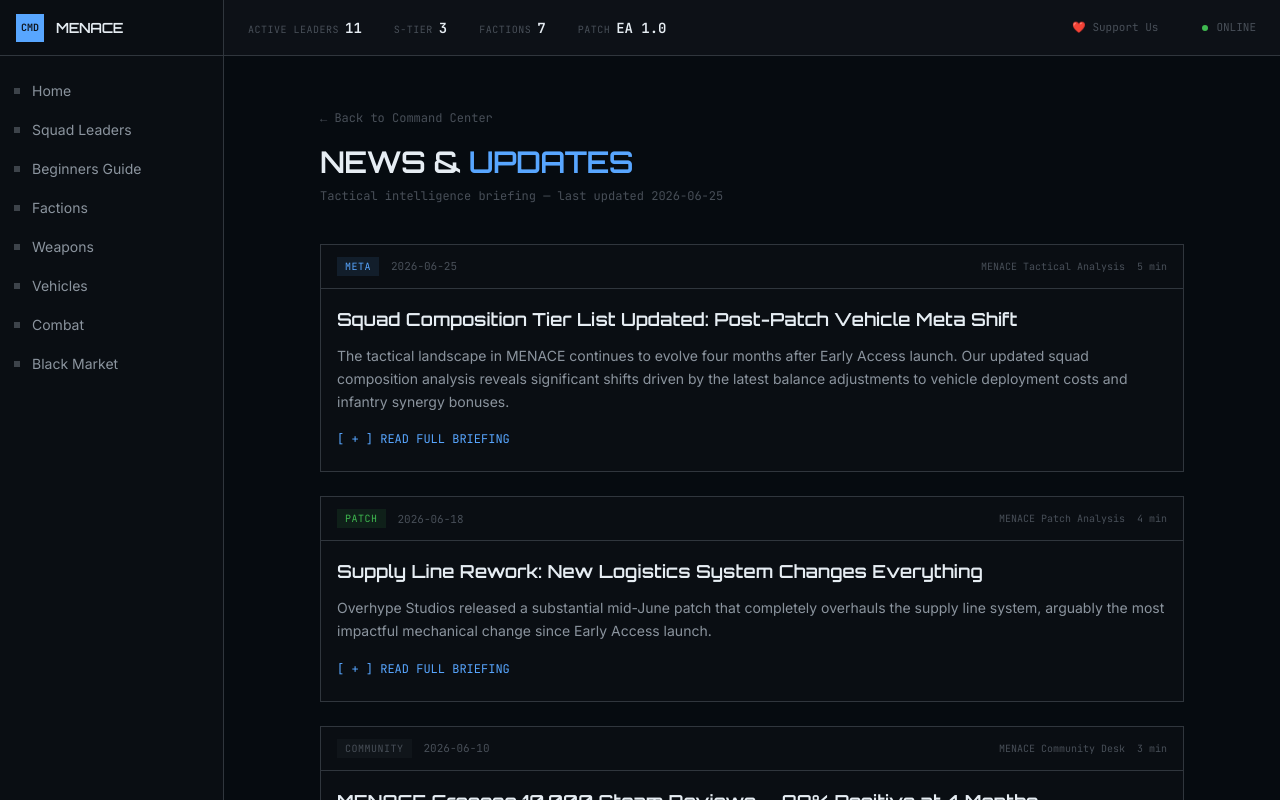
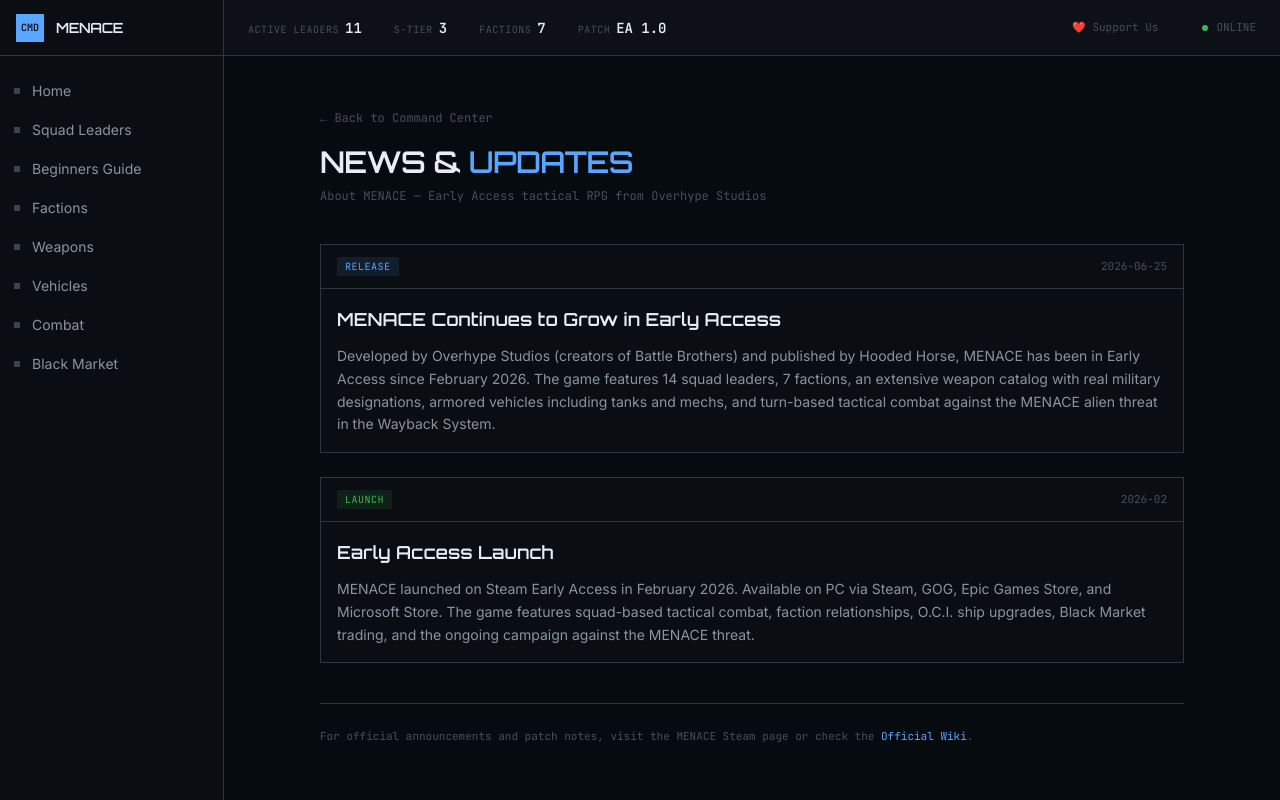
Before and after one commit to ryuuu2020/menace-guide, a Next.js app: page /news in a window 1280 px wide. Shown: the top 800 px of the page. Built offline with nearby package versions, Linux system fonts and the light colour scheme.

Commit message:
fix: content audit — remove AI hallucinations, fix architecture

```diff
--- a/app/news/page.tsx
+++ b/app/news/page.tsx
@@ -1,159 +1,71 @@
-'use client';
+import Link from 'next/link';
 
-import { useState } from 'react';
-
-/* ============================================
-   Template A: Tactical Command Center
-   MENACE — News & Updates Page
-   ============================================ */
-
-type NewsTag = 'PATCH' | 'META' | 'COMMUNITY' | 'LAUNCH' | 'GUIDE';
-
-interface NewsItem {
-  date: string;
-  tag: NewsTag;
-  title: string;
-  excerpt: string;
-  body: string[];
-  author: string;
-  readTime: string;
-}
-
-const NEWS: NewsItem[] = [
+const FACTS = [
   {
     date: '2026-06-25',
-    tag: 'META',
-    title: 'Squad Composition Tier List Updated: Post-Patch Vehicle Meta Shift',
-    excerpt:
-      'The tactical landscape in MENACE continues to evolve four months after Early Access launch. Our updated squad composition analysis reveals significant shifts driven by the latest balance adjustments to vehicle deployment costs and infantry synergy bonuses.',
-    body: [
-      'The most significant change in the current meta: APC + Mechanized Infantry compositions have overtaken pure Tank builds at the competitive level. The reduced deployment cost for APCs (now 4 supply points, down from 5) makes early-game vehicle support viable, while the infantry synergy bonus (+15% accuracy when within 2 tiles of a friendly vehicle) rewards combined-arms tactics over monotype strategies.',
-      'Sniper teams have also risen in the rankings thanks to the new elevation mechanics introduced in the May patch. Positioned on rooftops or hills, Snipers now receive a +25% crit chance bonus that stacks with their Marksman specialization — creating a devastating anti-officer capability that can neutralize enemy command units in a single turn.',
-      'The S-tier currently consists of: APC+Mechanized (best overall flexibility), Tank+Engineer (still king of defensive holds), and Sniper+Spotter (highest single-target elimination potential). A-tier includes: Mech+Grenadier (excellent building clearance), pure Infantry rush (cheap and fast but fragile), and the emerging Drone Controller build that leverages the new reconnaissance drone for map-wide vision.',
-      'Full tier list with matchup win rates, supply cost breakdowns, and map-specific recommendations is available on the Squad Builds page.',
-    ],
-    author: 'MENACE Tactical Analysis',
-    readTime: '5 min',
-  } as NewsItem,
+    title: 'MENACE Continues to Grow in Early Access',
+    content:
+      'Developed by Overhype Studios (creators of Battle Brothers) and published by Hooded Horse, MENACE has been in Early Access since February 2026. The game features 14 squad leaders, 7 factions, an extensive weapon catalog with real military designations, armored vehicles including tanks and mechs, and turn-based tactical combat against the MENACE alien threat in the Wayback System.',
+  },
   {
-    date: '2026-06-18',
-    tag: 'PATCH',
-    title: 'Supply Line Rework: New Logistics System Changes Everything',
-    excerpt:
-      'Overhype Studios released a substantial mid-June patch that completely overhauls the supply line system, arguably the most impactful mechanical change since Early Access launch.',
-    body: [
-      'The old supply system — which penalized squads operating more than 3 sectors from their home base with escalating ammo and repair cost penalties — has been replaced with a dynamic logistics network. Players can now establish forward supply depots on captured sectors, extending their operational range and reducing resupply costs.',
-      'Each depot costs 200 credits and 50 building materials, takes 3 turns to construct, and provides supply coverage to all sectors within a 2-sector radius. Depots can be upgraded to Level 2 (extends range to 3 sectors) and Level 3 (adds a passive repair rate of 5% per turn for all units in range). The trade-off: depots are vulnerable to enemy raids, requiring garrison units or defensive structures.',
-      'Early community testing suggests the optimal strategy is to establish a depot chain along your primary expansion axis — the credit investment pays for itself within 6-8 missions through reduced resupply costs alone. Veteran players are experimenting with "depot hopping" strategies that use rapid depot construction to sustain deep-strike missions into high-threat sectors.',
-      'The patch also fixed a persistent bug where Mech units would occasionally become stuck on rubble terrain, and added 3 new distress call mission types with unique reward structures.',
-    ],
-    author: 'MENACE Patch Analysis',
-    readTime: '4 min',
-  } as NewsItem,
-  {
-    date: '2026-06-10',
-    tag: 'COMMUNITY',
-    title: 'MENACE Crosses 10,000 Steam Reviews — 88% Positive at 4 Months',
-    excerpt:
-      "The Battle Brothers successor has maintained remarkable momentum since its February Early Access launch, now sitting at 88% positive across 10,800+ reviews — an impressive showing for a tactical RPG in a niche genre.",
-    body: [
-      "Overhype Studios' commitment to transparent development has been a key factor in the game's positive reception. The team maintains a public development roadmap with monthly progress updates, and community-suggested features (like the supply line rework) frequently make it into patches within 4-6 weeks of initial discussion.",
-      'The most-requested features on the community wishlist: a replay system for tactical battles (developer response: "investigating technical feasibility"), additional faction campaigns beyond the initial 3, and Steam Workshop support for custom missions and squad skins. Overhype has confirmed Workshop support is in development for a Q3 2026 release.',
-      'Community-organized tournaments have also begun — the first MENACE Tactical League season concluded last week with over 200 participants across 3 divisions. The winner used an unconventional Drone+Mech composition that has since been adopted by approximately 12% of the competitive player base.',
-    ],
-    author: 'MENACE Community Desk',
-    readTime: '3 min',
-  } as NewsItem,
+    date: '2026-02',
+    title: 'Early Access Launch',
+    content:
+      'MENACE launched on Steam Early Access in February 2026. Available on PC via Steam, GOG, Epic Games Store, and Microsoft Store. The game features squad-based tactical combat, faction relationships, O.C.I. ship upgrades, Black Market trading, and the ongoing campaign against the MENACE threat.',
+  },
 ];
 
 export default function NewsPage() {
-  const [expandedIndex, setExpandedIndex] = useState<number | null>(null);
-
   return (
     <div className="min-h-screen bg-[#060b10]">
       <div className="max-w-4xl mx-auto px-4 py-12">
-        {/* Header */}
         <div className="mb-10">
-          <a
+          <Link
             href="/"
             className="text-xs font-mono text-text-muted hover:text-tactical-blue transition-colors"
           >
             &larr; Back to Command Center
-          </a>
+          </Link>
           <h1 className="font-display text-3xl font-semibold tracking-tight text-text-primary mt-4">
             NEWS &amp; <span className="text-tactical-blue">UPDATES</span>
           </h1>
           <p className="text-xs font-mono text-text-muted mt-2">
-            Tactical intelligence briefing — last updated 2026-06-25
+            About MENACE — Early Access tactical RPG from Overhype Studios
           </p>
         </div>
 
-        {/* News Feed */}
         <div className="space-y-6">
-          {NEWS.map((item, i) => (
+          {FACTS.map((item, i) => (
             <article
               key={i}
               className="border border-border-subtle bg-[#0a0e13] hover:border-tactical-blue/20 transition-colors"
             >
-              {/* Header bar */}
               <div className="flex items-center justify-between px-4 py-3 border-b border-border-subtle">
-                <div className="flex items-center gap-3">
-                  <span
-                    className={`text-[10px] font-mono uppercase tracking-wider px-2 py-0.5 ${
-                      item.tag === 'PATCH'
-                        ? 'bg-terminal-green/10 text-terminal-green'
-                        : item.tag === 'META'
-                        ? 'bg-tactical-blue/10 text-tactical-blue'
-                        : item.tag === 'COMMUNITY'
-                        ? 'bg-text-muted/10 text-text-muted'
-                        : 'bg-accent/10 text-accent'
-                    }`}
-                  >
-                    {item.tag}
-                  </span>
-                  <span className="text-[11px] font-mono text-text-muted">{item.date}</span>
-                </div>
-                <div className="flex items-center gap-3">
-                  <span className="text-[10px] font-mono text-text-muted hidden sm:inline">
-                    {item.author}
-                  </span>
-                  <span className="text-[10px] font-mono text-text-muted">{item.readTime}</span>
-                </div>
+                <span className={`text-[10px] font-mono uppercase tracking-wider px-2 py-0.5 ${
+                  i === 0 ? 'bg-tactical-blue/10 text-tactical-blue' : 'bg-terminal-green/10 text-terminal-green'
+                }`}>
+                  {i === 0 ? 'RELEASE' : 'LAUNCH'}
+                </span>
+                <span className="text-[11px] font-mono text-text-muted">{item.date}</span>
               </div>
-
-              {/* Content */}
               <div className="p-4">
                 <h2 className="font-display text-lg font-semibold text-text-primary mb-3">
                   {item.title}
                 </h2>
-                <p className="text-sm text-text-secondary leading-relaxed mb-3">{item.excerpt}</p>
-
-                {/* Expandable body */}
-                <button
-                  onClick={() => setExpandedIndex(expandedIndex === i ? null : i)}
-                  className="text-xs font-mono text-tactical-blue hover:text-tactical-blue-dim transition-colors mb-2"
-                >
-                  {expandedIndex === i ? '[ - ] COLLAPSE' : '[ + ] READ FULL BRIEFING'}
-                </button>
-
-                {expandedIndex === i && (
-                  <div className="space-y-3 mt-3 pl-4 border-l-2 border-border-subtle">
-                    {item.body.map((paragraph, j) => (
-                      <p key={j} className="text-sm text-text-secondary leading-relaxed">
-                        {paragraph}
-                      </p>
-                    ))}
-                  </div>
-                )}
+                <p className="text-sm text-text-secondary leading-relaxed">
+                  {item.content}
+                </p>
               </div>
             </article>
           ))}
         </div>
 
-        {/* Footer note */}
         <div className="mt-10 pt-6 border-t border-border-subtle">
           <p className="text-[11px] font-mono text-text-muted">
-            News page updated daily. For real-time updates, follow the official MENACE Steam community hub.
+            For official announcements and patch notes, visit the MENACE Steam page or check the{' '}
+            <a href="https://wiki.hoodedhorse.com/MENACE" target="_blank" rel="noopener noreferrer" className="text-tactical-blue hover:underline">
+              Official Wiki
+            </a>.
           </p>
         </div>
       </div>
```
